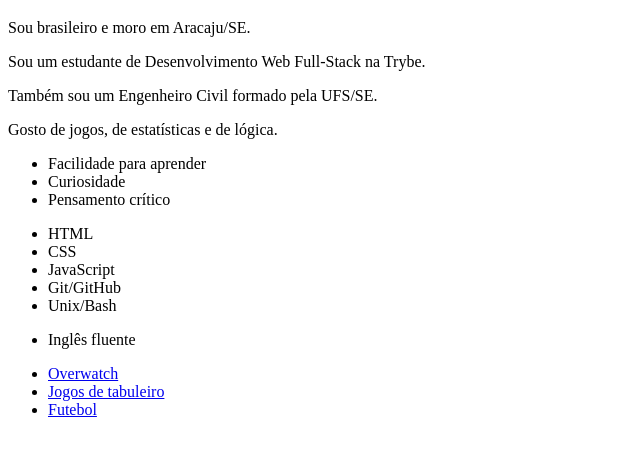
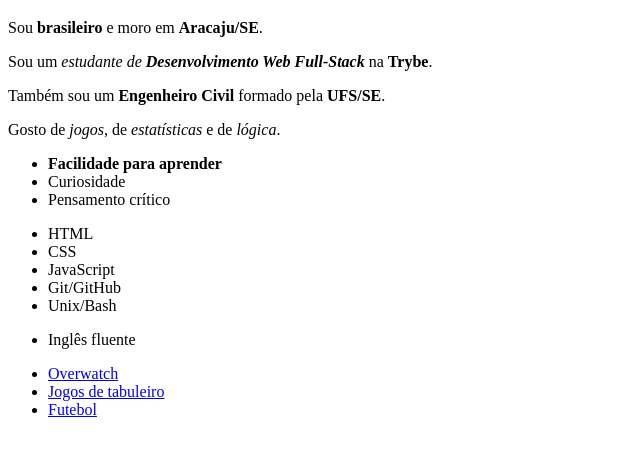
Before and after one commit to alvesgf16/alvesgf16.github.io, a plain HTML site: page index.html in a window 1280 px wide. Shown: the part 61-514 px from the top of the page, without its empty margins (0-640 px from the left). Drawn offline with Linux system fonts and the light colour scheme.

Commit message:
Adiciona destaques no texto

```diff
--- a/index.html
+++ b/index.html
@@ -5,13 +5,24 @@
         <title>Meu portfólio</title>
     </head>
     <body>
+        <div>
             <h1>Gabriel Alves Ferreira</h1>
-        <p>Sou brasileiro e moro em Aracaju/SE.</p>
-        <p>Sou um estudante de Desenvolvimento Web Full-Stack na Trybe.</p>
-        <p>Também sou um Engenheiro Civil formado pela UFS/SE.</p>
-        <p>Gosto de jogos, de estatísticas e de lógica.</p>
+        </div>
+        <div>
+
+        </div>
+        <div>
+
+        </div>
+        <div>
+            <p>Sou <strong>brasileiro</strong> e moro em <strong>Aracaju/SE</strong>.</p>
+            <p>Sou um <em>estudante de <strong>Desenvolvimento Web Full-Stack</strong></em> na <strong>Trybe</strong>.</p>
+            <p>Também sou um <strong>Engenheiro Civil</strong> formado pela <strong>UFS/SE</strong>.</p>
+            <p>Gosto de <em>jogos</em>, de <em>estatísticas</em> e de <em>lógica</em>.</p>
+        </div>
+        <div>
             <ul>
-            <li>Facilidade para aprender</li>
+                <li><strong>Facilidade para aprender</strong></li>
                 <li>Curiosidade</li>
                 <li>Pensamento crítico</li>
             </ul>
@@ -25,10 +36,14 @@
             <ul>
                 <li>Inglês fluente</li>
             </ul>
+        </div>
+        <div>
             <ul>
                 <li><a href="https://overwatchleague.com/en-us/" target="_blank">Overwatch</a></li>
                 <li><a href="https://www.mundogalapagos.com.br/home" target="_blank">Jogos de tabuleiro</a></li>
                 <li><a href="https://1xbet.whoscored.com/" target="_blank">Futebol</a></li>
             </ul>
+        </div>
+
     </body>
 </html>
```
Lines whose indentation alone changed are shown as unchanged.
